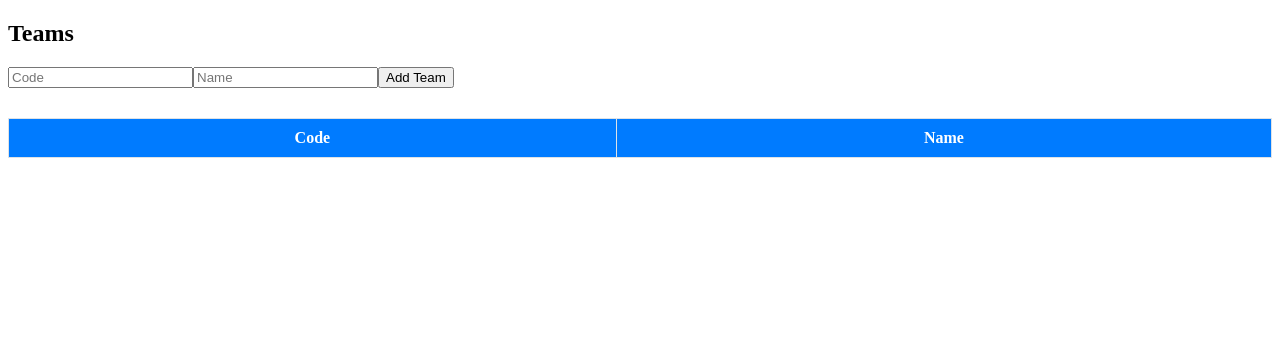
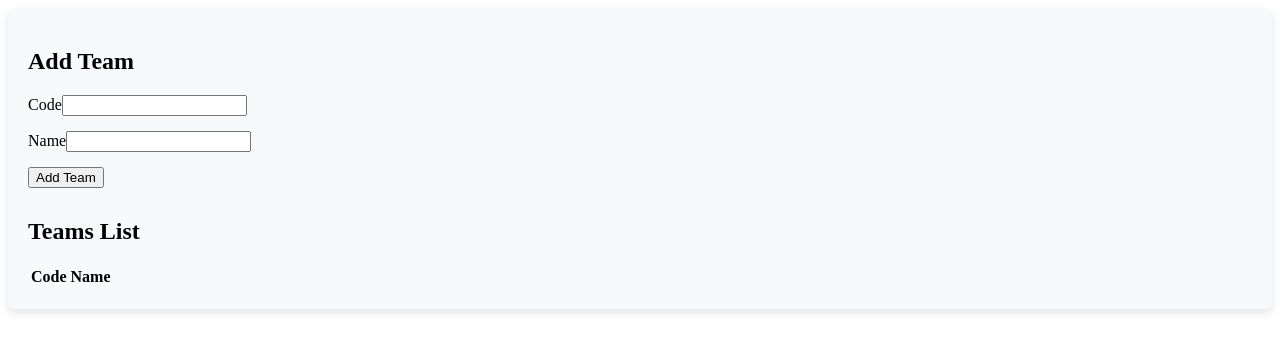
Before and after one commit to Javadamkd/art-fest-management, a Next.js app: page /teams in a window 1280 px wide. Shown: the top 352 px of the page. Built offline with nearby package versions, Linux system fonts and the light colour scheme.

Commit message:
Update teams.js

```diff
--- a/pages/teams.js
+++ b/pages/teams.js
@@ -1,29 +1,39 @@
+// pages/teams.js
 import { useState } from 'react';
 import styles from './teams.module.css';
 
 const Teams = () => {
   const [teams, setTeams] = useState([]);
 
-  const addTeam = (e) => {
-    e.preventDefault();
+  const addTeam = (event) => {
+    event.preventDefault();
     const newTeam = {
-      code: e.target.code.value,
-      name: e.target.name.value,
+      code: event.target.elements.code.value,
+      name: event.target.elements.name.value,
     };
     setTeams([...teams, newTeam]);
-    e.target.reset(); // Reset form fields
+    event.target.reset(); // Reset form fields
   };
 
   return (
-    <div className={styles.pageContainer}>
-      <h2>Teams</h2>
-      <form onSubmit={addTeam} className={styles.formContainer}>
-        <input type="text" name="code" placeholder="Code" required />
-        <input type="text" name="name" placeholder="Name" required />
-        <button type="submit" className={styles.button}>Add Team</button>
-      </form>
+    <div className={styles.container}>
+      <div className={styles.formContainer}>
+        <h2>Add Team</h2>
+        <form onSubmit={addTeam}>
+          <div className={styles.formGroup}>
+            <label htmlFor="code">Code</label>
+            <input type="text" id="code" name="code" required />
+          </div>
+          <div className={styles.formGroup}>
+            <label htmlFor="name">Name</label>
+            <input type="text" id="name" name="name" required />
+          </div>
+          <button type="submit">Add Team</button>
+        </form>
+      </div>
       <div className={styles.tableContainer}>
-        <table className={styles.table}>
+        <h2>Teams List</h2>
+        <table>
           <thead>
             <tr>
               <th>Code</th>
```
